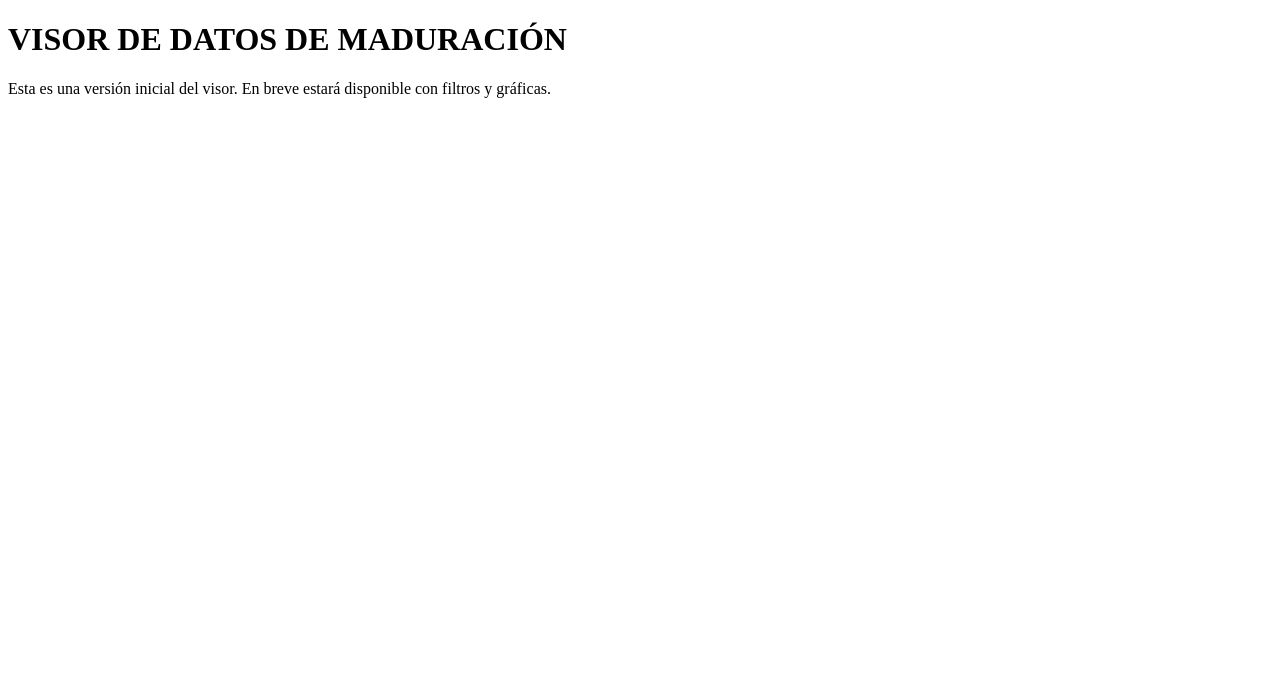
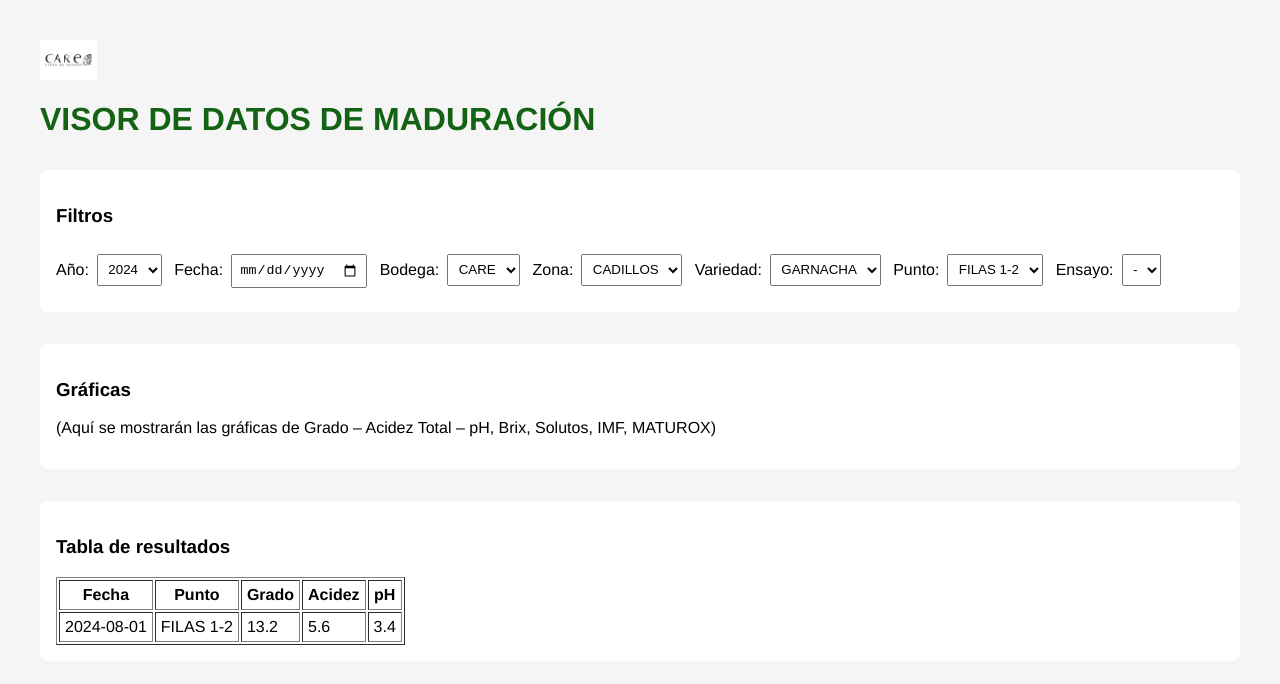
Before and after one commit to HECTORGIMENOLUESMA/MADURACION-VISOR, a plain HTML site: page index.html in a window 1280 px wide. Drawn offline with Linux system fonts and the light colour scheme.

Commit message:
Add files via upload

```diff
--- a/index.html
+++ b/index.html
@@ -4,9 +4,37 @@
 <head>
     <meta charset="UTF-8">
     <title>VISOR DE DATOS DE MADURACIÓN</title>
+    <style>
+        body { font-family: Helvetica, sans-serif; padding: 2rem; background: #f5f5f5; }
+        h1 { color: #146314; }
+        .logo { height: 40px; vertical-align: middle; }
+        .filters, .chart-section, .table-section { margin-top: 2rem; background: white; padding: 1rem; border-radius: 8px; }
+        select, input { margin: 0.5rem; padding: 0.4rem; }
+    </style>
 </head>
 <body>
+    <img src="logo.jpg" alt="CARE Logo" class="logo">
     <h1>VISOR DE DATOS DE MADURACIÓN</h1>
-    <p>Esta es una versión inicial del visor. En breve estará disponible con filtros y gráficas.</p>
+    <div class="filters">
+        <h3>Filtros</h3>
+        <label>Año:</label><select><option>2024</option></select>
+        <label>Fecha:</label><input type="date">
+        <label>Bodega:</label><select><option>CARE</option></select>
+        <label>Zona:</label><select><option>CADILLOS</option></select>
+        <label>Variedad:</label><select><option>GARNACHA</option></select>
+        <label>Punto:</label><select><option>FILAS 1-2</option></select>
+        <label>Ensayo:</label><select><option>-</option></select>
+    </div>
+    <div class="chart-section">
+        <h3>Gráficas</h3>
+        <p>(Aquí se mostrarán las gráficas de Grado – Acidez Total – pH, Brix, Solutos, IMF, MATUROX)</p>
+    </div>
+    <div class="table-section">
+        <h3>Tabla de resultados</h3>
+        <table border="1" cellpadding="5">
+            <thead><tr><th>Fecha</th><th>Punto</th><th>Grado</th><th>Acidez</th><th>pH</th></tr></thead>
+            <tbody><tr><td>2024-08-01</td><td>FILAS 1-2</td><td>13.2</td><td>5.6</td><td>3.4</td></tr></tbody>
+        </table>
+    </div>
 </body>
 </html>
```
